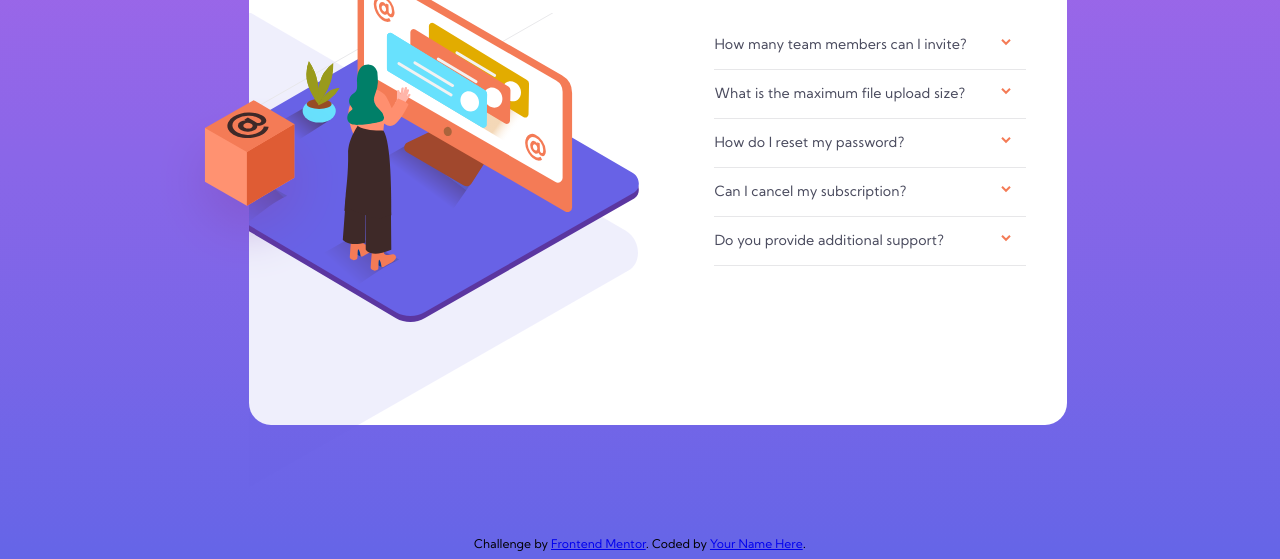
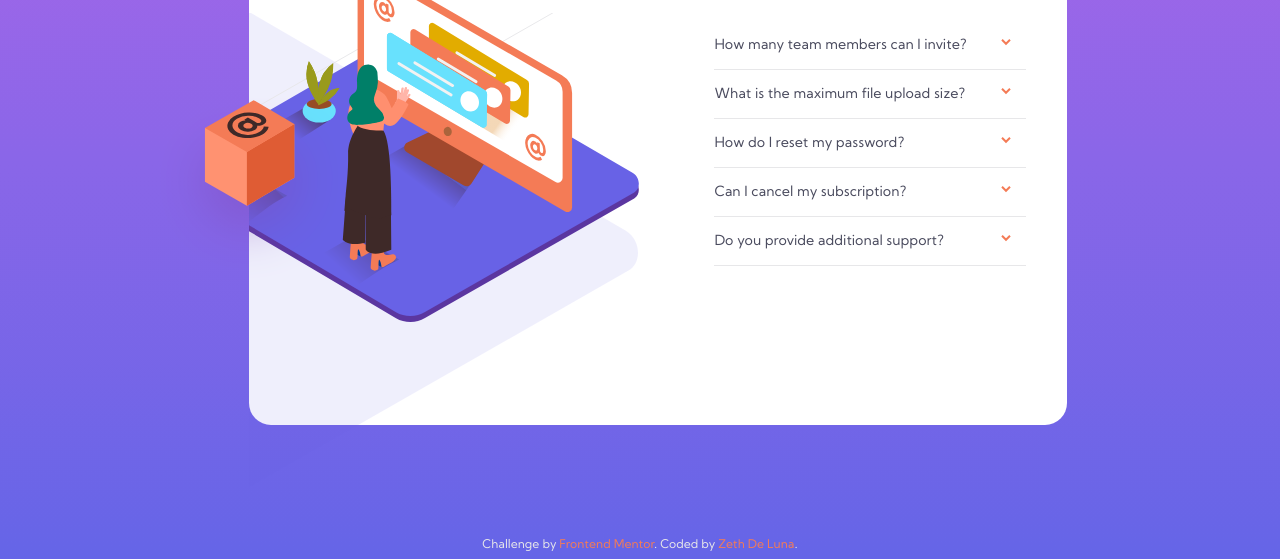
Before and after one commit to zethdeluna/faq-accordion-card, a plain HTML site: page index.html in a window 1280 px wide. Shown: the part 241-800 px from the top of the page. Drawn offline with Linux system fonts and the light colour scheme.

Commit message:
minor updates

```diff
--- a/css/index.scss
+++ b/css/index.scss
@@ -166,6 +166,12 @@ body {
             bottom: 8px;
             left: 50%;
             transform: translateX(-50%);
+            color: $light-grayish-blue;
+
+            a {
+                text-decoration: none;
+                color: $soft-red;
+            }
         }
     }
 }
--- a/index.html
+++ b/index.html
@@ -64,8 +64,8 @@
       </div>
     </div>
     <div class="attribution">
-      Challenge by <a href="https://www.frontendmentor.io?ref=challenge" target="_blank">Frontend Mentor</a>.
-      Coded by <a href="#">Your Name Here</a>.
+      Challenge by <a href="https://www.frontendmentor.io?ref=challenge" target="_blank" rel="noreferrer">Frontend Mentor</a>.
+      Coded by <a href="https://zethdeluna.com" target="_blank" rel="noreferrer">Zeth De Luna</a>.
     </div>
   </div>
   <script src="index.js"></script>
```
Also changed, not shown: css/index.css, 3 other files.
